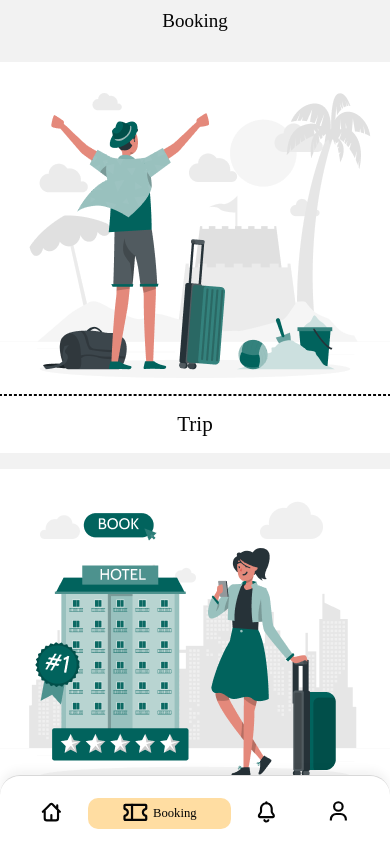
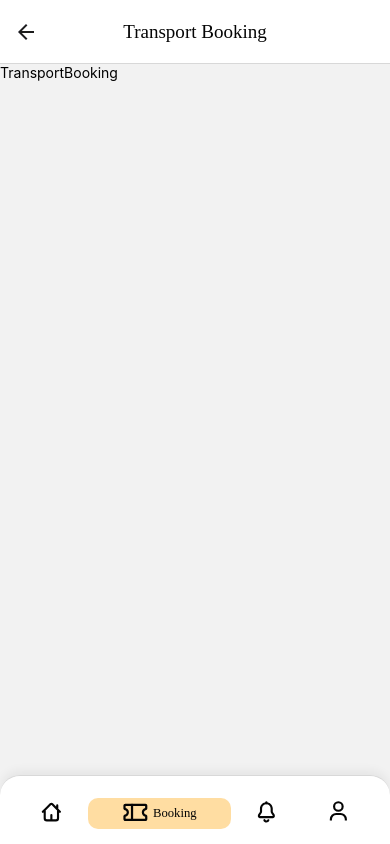
Before and after one commit to slo248/Travelly, a React Native app: screen /TransportBooking in a window 390 px wide. Built offline with nearby package versions, Linux system fonts and the light colour scheme; what react-native would draw is missing.

Commit message:
add booking stack navigator

```diff
--- a/src/data/services.ts
+++ b/src/data/services.ts
@@ -2,26 +2,42 @@ import GlobeIcon from '~/assets/icons/GlobeIcon';
 import HotelIcon from '~/assets/icons/HotelIcon';
 import PlaneIcon from '~/assets/icons/PlaneIcon';
 import EventIcon from '~/assets/icons/EventIcon';
+import { Alert } from 'react-native';
+import { FeatureNotImplemented } from '~/constants';
+import { BookingStackParamList } from '~/navigators/BookingStack';
 
 export const services = [
   {
     name: 'Trip',
     icon: GlobeIcon,
-    image: require('~/assets/imgs/booking/trip.png')
+    image: require('~/assets/imgs/booking/trip.png'),
+    onNextScreenName: (): keyof BookingStackParamList => {
+      Alert.alert(FeatureNotImplemented);
+      return 'HomeBooking';
+    }
   },
   {
     name: 'Hotel',
     icon: HotelIcon,
-    image: require('~/assets/imgs/booking/hotel.png')
+    image: require('~/assets/imgs/booking/hotel.png'),
+    onNextScreenName: (): keyof BookingStackParamList => {
+      Alert.alert(FeatureNotImplemented);
+      return 'HomeBooking';
+    }
   },
   {
     name: 'Transport',
     icon: PlaneIcon,
-    image: require('~/assets/imgs/booking/transport.png')
+    image: require('~/assets/imgs/booking/transport.png'),
+    onNextScreenName: (): keyof BookingStackParamList => 'TransportBooking'
   },
   {
     name: 'Events',
     icon: EventIcon,
-    image: require('~/assets/imgs/booking/events.png')
+    image: require('~/assets/imgs/booking/events.png'),
+    onNextScreenName: (): keyof BookingStackParamList => {
+      Alert.alert(FeatureNotImplemented);
+      return 'HomeBooking';
+    }
   }
 ];
--- a/src/navigators/AuthStack.tsx
+++ b/src/navigators/AuthStack.tsx
@@ -1,8 +1,9 @@
 import { createBottomTabNavigator } from '@react-navigation/bottom-tabs';
 import { Tabs } from './tabs';
 import { rH } from '~/styles/responsive';
-import { StyleSheet } from 'react-native';
+import { StyleSheet, View } from 'react-native';
 import { TabBarButton } from '~/components/Button';
+import { bottomtTabBarHeight } from '~/styles/globalStyles';
 
 export type AuthStackParamList = {
   Home: undefined;
@@ -24,24 +25,32 @@ const AuthStack = () => {
         }
       }}
     >
-      {Tabs.map((tab, index) => (
+      {Tabs.map((tab, index) => {
+        const Comp = tab.component;
+        return (
           <Stack.Screen
             key={index}
             name={tab.route as keyof AuthStackParamList}
-          component={tab.component}
             options={{
               tabBarShowLabel: false,
               tabBarButton: (props) => <TabBarButton {...props} {...tab} />
             }}
-        />
-      ))}
+          >
+            {() => (
+              <View style={{ flex: 1, paddingBottom: bottomtTabBarHeight }}>
+                <Comp />
+              </View>
+            )}
+          </Stack.Screen>
+        );
+      })}
     </Stack.Navigator>
   );
 };
 
 const styles = StyleSheet.create({
   tabBar: {
-    height: rH(56),
+    height: bottomtTabBarHeight,
     paddingVertical: 8,
     paddingHorizontal: 16,
     position: 'absolute',
--- /dev/null
+++ b/src/navigators/BookingStack.tsx
@@ -0,0 +1,37 @@
+import { createNativeStackNavigator } from '@react-navigation/native-stack';
+import { Pressable } from 'react-native';
+import Chevron from '~/assets/icons/Chevron';
+import HomeBooking from '~/screens/Booking/HomeBooking';
+import TransportBooking from '~/screens/Booking/TransportBooking';
+import { Colors } from '~/styles/colors';
+import { Fonts } from '~/styles/fonts';
+import { rMS } from '~/styles/responsive';
+
+export type BookingStackParamList = {
+  HomeBooking: undefined;
+  TransportBooking: undefined;
+};
+
+const Stack = createNativeStackNavigator<BookingStackParamList>();
+
+const BookingStack = () => {
+  return (
+    <Stack.Navigator
+      initialRouteName="HomeBooking"
+      screenOptions={{
+        animation: 'slide_from_right',
+        headerTitleAlign: 'center',
+        headerTitleStyle: {
+          fontFamily: Fonts.semiBold,
+          fontSize: rMS(18),
+          color: Colors.tertiary
+        }
+      }}
+    >
+      <Stack.Screen name="HomeBooking" component={HomeBooking} />
+      <Stack.Screen name="TransportBooking" component={TransportBooking} />
+    </Stack.Navigator>
+  );
+};
+
+export default BookingStack;
--- a/src/navigators/tabs.ts
+++ b/src/navigators/tabs.ts
@@ -4,9 +4,9 @@ import NotiIcon from '~/assets/icons/NotiIcon';
 import AccountIcon from '~/assets/icons/AccountIcon';
 
 import Home from '~/screens/Home';
-import Booking from '~/screens/Booking';
 import Notification from '~/screens/Notification';
 import Account from '~/screens/Account';
+import BookingStack from './BookingStack';
 
 export const Tabs = [
   {
@@ -17,7 +17,7 @@ export const Tabs = [
   {
     route: 'Booking',
     icon: BookingIcon,
-    component: Booking
+    component: BookingStack
   },
   {
     route: 'Notification',
--- a/src/screens/Booking/index.tsx
+++ b/src/screens/Booking/HomeBooking.tsx
@@ -1,21 +1,41 @@
-import { FlatList, Image, StyleSheet, Text, View } from 'react-native';
-import { globalStyles } from '~/styles/globalStyles';
+import {
+  FlatList,
+  Image,
+  Pressable,
+  StyleSheet,
+  Text,
+  View
+} from 'react-native';
+import { bottomtTabBarHeight, globalStyles } from '~/styles/globalStyles';
 
 import { services } from '~/data/services';
 import Card from '~/components/Card';
 import { Texts } from '~/styles/texts';
 import { rH, rMS } from '~/styles/responsive';
+import { NavigationProp, useNavigation } from '@react-navigation/native';
+import { BookingStackParamList } from '~/navigators/BookingStack';
+import { useLayoutEffect } from 'react';
 
-const Booking = () => {
+const HomeBooking = () => {
+  const navigation = useNavigation<NavigationProp<BookingStackParamList>>();
+
+  useLayoutEffect(() => {
+    navigation.setOptions({
+      headerTitle: 'Booking'
+    });
+  }, []);
+
   return (
     <View style={[globalStyles.container, styles.container]}>
-      <Text style={styles.heading}>Booking</Text>
       <FlatList
         data={services}
         keyExtractor={(item) => item.name}
         renderItem={({ item }) => {
           return (
-            <View style={styles.card}>
+            <Pressable
+              style={styles.card}
+              onPress={() => navigation.navigate(item.onNextScreenName())}
+            >
               <Card
                 TopFC={() => (
                   <Image
@@ -26,17 +46,16 @@ const Booking = () => {
                 )}
                 BottomFC={() => <Text style={styles.name}>{item.name}</Text>}
               />
-            </View>
+            </Pressable>
           );
         }}
         ItemSeparatorComponent={() => <View style={{ height: 16 }} />}
-        ListFooterComponent={() => <View style={{ height: rH(54) }} />}
       />
     </View>
   );
 };
 
-export default Booking;
+export default HomeBooking;
 
 const styles = StyleSheet.create({
   container: {
@@ -50,10 +69,5 @@ const styles = StyleSheet.create({
     textAlign: 'center',
     ...Texts.h3,
     fontSize: rMS(20)
-  },
-  heading: {
-    ...Texts.h2,
-    marginTop: rH(8),
-    marginBottom: rH(24)
   }
 });
--- /dev/null
+++ b/src/screens/Booking/TransportBooking.tsx
@@ -0,0 +1,24 @@
+import { StyleSheet, Text, View } from 'react-native';
+import React, { useLayoutEffect } from 'react';
+import { NavigationProp, useNavigation } from '@react-navigation/native';
+import { BookingStackParamList } from '~/navigators/BookingStack';
+
+const TransportBooking = () => {
+  const navigation = useNavigation<NavigationProp<BookingStackParamList>>();
+
+  useLayoutEffect(() => {
+    navigation.setOptions({
+      headerTitle: 'Transport Booking'
+    });
+  }, []);
+
+  return (
+    <View>
+      <Text>TransportBooking</Text>
+    </View>
+  );
+};
+
+export default TransportBooking;
+
+const styles = StyleSheet.create({});
--- a/src/styles/globalStyles.ts
+++ b/src/styles/globalStyles.ts
@@ -1,5 +1,5 @@
 import { StyleSheet } from 'react-native';
-import { rW } from './responsive';
+import { rH, rW } from './responsive';
 
 export const globalStyles = StyleSheet.create({
   container: {
@@ -10,3 +10,5 @@ export const globalStyles = StyleSheet.create({
     aspectRatio: 1
   }
 });
+
+export const bottomtTabBarHeight = rH(56);
```
Lines whose indentation alone changed are shown as unchanged.
